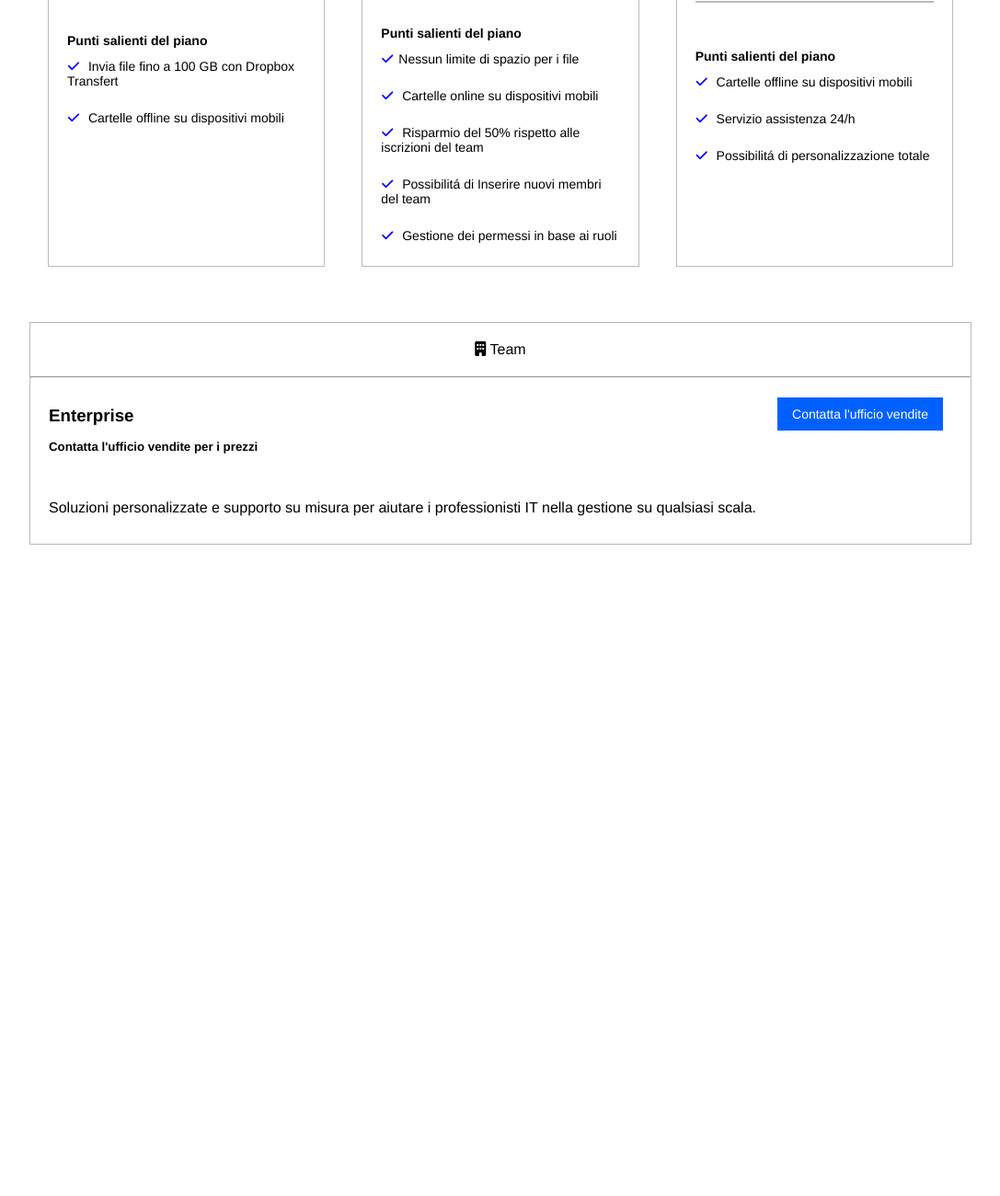
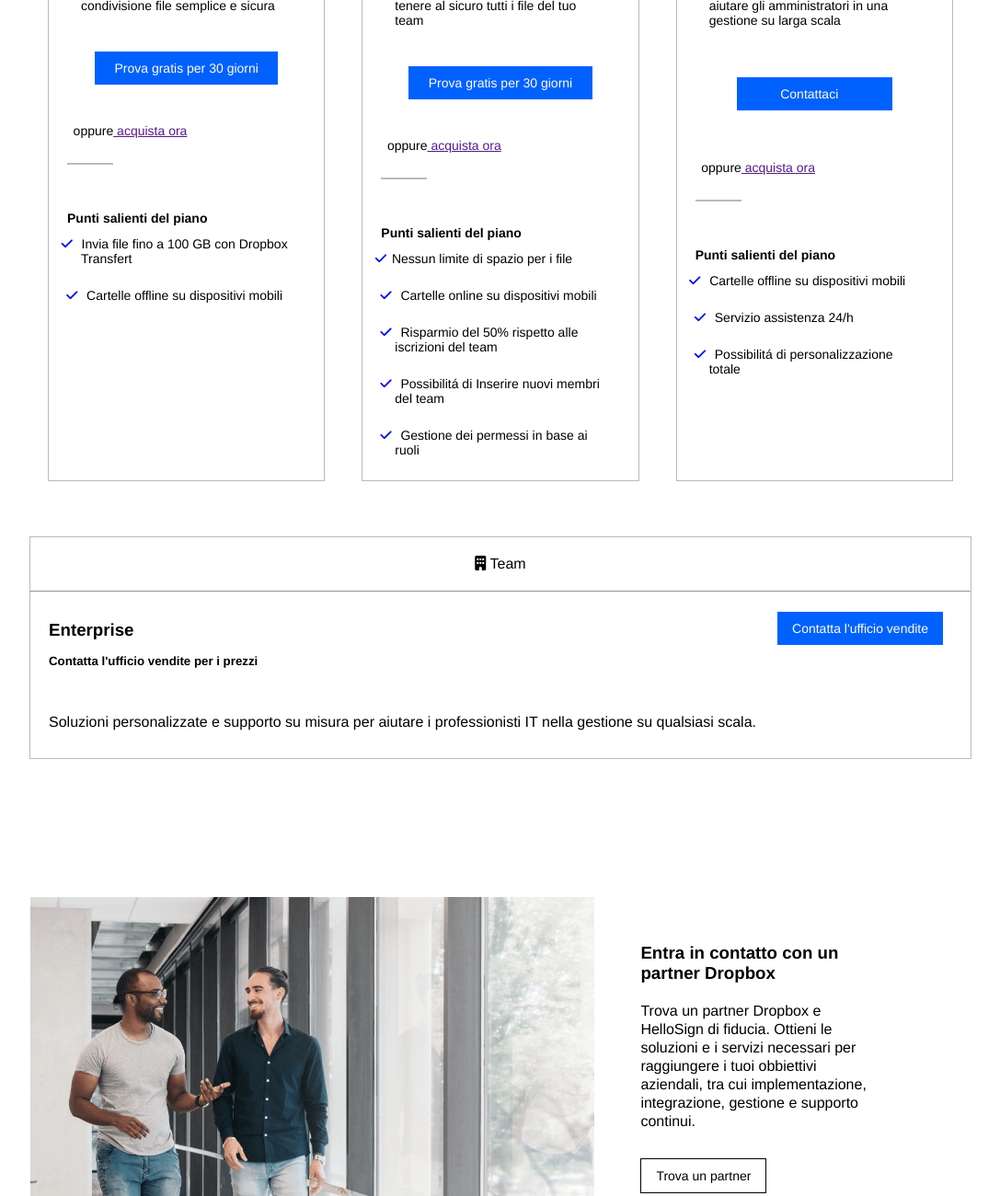
Before and after one commit to colopisalvatore/htmlcss-dropbox, a plain HTML site: page index.html in a window 1280 px wide. Shown: the part 1500-2800 px from the top of the page at 92% size, without its empty margins (96-1183 px from the left). Before the commit the page ends 2092 px from the top, so only its background shows below. Drawn offline with Linux system fonts and the light colour scheme.

Commit message:
add Partner Section

```diff
--- a/css/style.css
+++ b/css/style.css
@@ -19,6 +19,7 @@ html{
     --page-max-widht: 100%;
     --page-max-width-med: 1260px;
     --page-max-width-small: 1024px;
+    --section-spacing: 150px;
 
     --bg-color: #b4d0e7;
     --btn-color: #0061ff;
@@ -54,7 +55,8 @@ html{
     flex-direction: row;
 }
 .h-screen {
-    min-height: calc(100vh - 45px);
+    /* min-height: calc(100vh - 45px); */
+    background-color: var(--bg-color);
 }
 .widht30{
     width: 30%;
@@ -68,6 +70,9 @@ html{
 .marginAuto{
     margin: 0 auto;
 }
+.sectionSpacing{
+    margin-top: var(--section-spacing);
+}
 /* Button and Hover */
 .btn{
     font-size: 14px;
@@ -79,6 +84,11 @@ html{
 }
 .btnStart{
     padding: 7px 16px;
+}
+.btnPartner{
+    background-color: transparent;
+    color: var(--text-color);
+    border: 1px solid var(--text-color);
 }
 
 /* Barra di Navigazione widht 100% */
@@ -119,15 +129,11 @@ h1{
 #hero{
     width: 100%;
     position: relative;
-}
-.bgHero{
-    background-color: var(--bg-color);
-    height: 80vh;
+    bottom: -130px;
 }
 .innerHero{
     max-width: var(--page-max-width-med);
     margin: 0 auto;
-    padding-top: 80px;
 }
 .flex-hero{
     display: flex;
@@ -233,14 +239,12 @@ font-size: 42px;
     width: calc((100% - 15px) / 3);
     margin: 0 20px;
     border: 1px solid var(--grey);
-    /* flex-direction: column; */
-    /* align-items: left; */
     padding: 0 20px;
     font-size: 16px;
-    height: 52rem;
+    height: 54rem;
     flex-direction: column;
     align-items: left;
-    justify-content: flex-start;
+    /* justify-content: flex-start; */
 }
 .card h3{
     font-size: 28px;
@@ -261,18 +265,19 @@ font-size: 42px;
 }
 .card li{
     list-style: none;
-    padding: 12px 0;
+    padding: 12px 15px;
     font-size: 14px;
+    text-indent: -0.6em;
+}
+.card li:nth-child(1){
+    text-indent: -0.8em;
+    padding: 12px 15px;
 }
 .card i{
     padding-right: 5px;
 }
-.card span{
-    display: block;
-}
 .card .btn{
     margin: 30px;
-    align-items: center;
     display: block;
 }
 .card hr{
@@ -297,8 +302,6 @@ font-size: 42px;
     padding: 20px 0;
 }
 .enterBtn{
-    /* display: flex;
-    justify-content: space-between; */
     position: absolute;
     right: 10px;
     margin: 0 20px;
@@ -315,3 +318,22 @@ font-size: 42px;
     padding-top: 50px;
     padding-bottom: 30px;
 }
+
+/* PARTNER SECTION */
+
+.partnerContainer{
+    width: 25%;
+    margin: 50px;
+}
+.partnerText p{
+    padding-top: 20px;
+    margin-bottom: 40px;
+    line-height: 20px;
+}
+.partnerImg{
+    width: 60%;
+}
+
+.partnerText .btn{
+
+}
--- a/index.html
+++ b/index.html
@@ -63,8 +63,10 @@
             </section>
         </div>
     </header>
+    <!-- MAIN SECTION -->
     <main class="smallContainer marginAuto">
-        <section id="businessPlans " class="">
+        <!-- SCELTA DELLE TARIFFE -->
+        <section id="businessPlans " class="sectionSpacing">
             <h2>Trova il piano business che fa per te</h2>
             <div class="flex">
                 <div class="divRadio">
@@ -83,6 +85,7 @@
                 </div>
             </div>
             </section>
+            <!-- PIANI DISPONIBILI -->
         <section class="businessCard">
             <div class="card flex">
                 <div>
@@ -101,7 +104,7 @@
                 </div>
                 <div>
                     <ul>
-                        <li><a  class="btn"href="#">Prova gratis per 30 giorni</a></li>
+                        <a  class="btn"href="#">Prova gratis per 30 giorni</a>
                         <li>oppure<a href="">&nbsp;acquista ora</a></li>
                     </ul>
                 </div>
@@ -153,20 +156,18 @@
                     <hr>
                 </div>
                 <div class="plan">
-                    <div>
                         <h3>Enterprise</h3>
                         <h6>Contattaci</h6>
-                    </div>
-                    <div>
                         <ul>
                             <li>-</li>
                             <li><i class="fa-solid fa-user"></i>10 o pi&uacute; utenti</li>
                             <li><i class="fa-solid fa-folder-closed"></i>Soluzioni personalizzabili per la tua azienda</li>
                             <li><i class="fa-solid fa-share-nodes"></i>Assistenza personalizzata per aiutare gli amministratori in una gestione su larga scala</li>
-                            <li><a  class="btn"href="#">Contattaci</a></li>
-                            <li>oppure<a href="">&nbsp;acquista ora</a></li>
                         </ul>
-                    </div>
+                </div>
+                <div class="">
+                    <li><a  class="btn"href="#">Contattaci</a></li>
+                    <li>oppure<a href="">&nbsp;acquista ora</a></li>
                 </div>
                 <hr>
                 <div>
@@ -193,7 +194,18 @@
                 </div>
             </div>
         </section>
-        <section></section>
+        <section class="sectionSpacing">
+            <div class="smallContainer flex">
+                <img class="partnerImg" src="./img/partner.png" alt="">
+                <div class="partnerContainer">
+                    <div class="partnerText">
+                        <h3>Entra in contatto con un partner Dropbox</h3>
+                        <p>Trova un partner Dropbox e HelloSign di fiducia. Ottieni le soluzioni e i servizi necessari per raggiungere i tuoi obbiettivi aziendali, tra cui implementazione, integrazione, gestione e supporto continui.</p>
+                    </div>
+                    <a class="btn btnPartner"href="">Trova un partner</a>
+                </div>
+            </div>
+        </section>
         <section></section>
         <section></section>
         <section></section>
```
